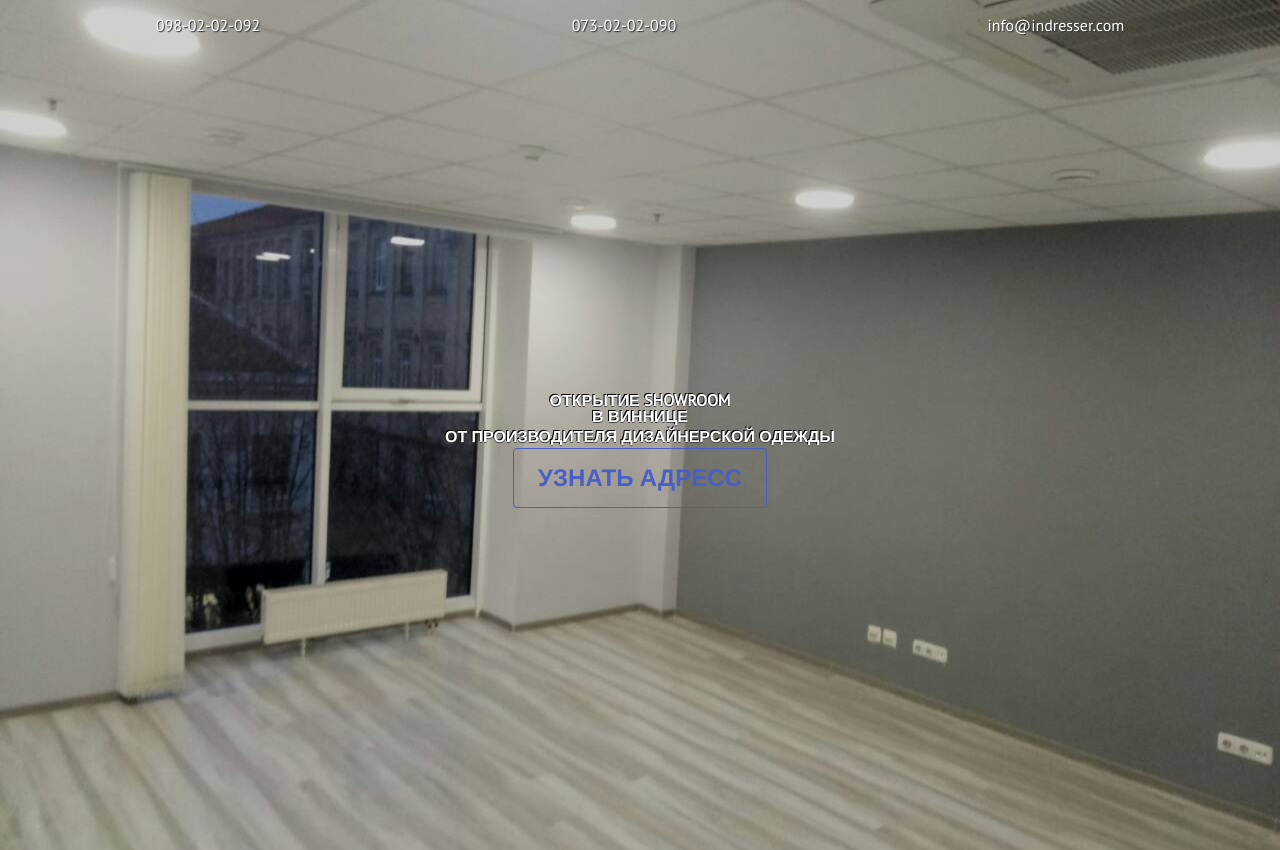
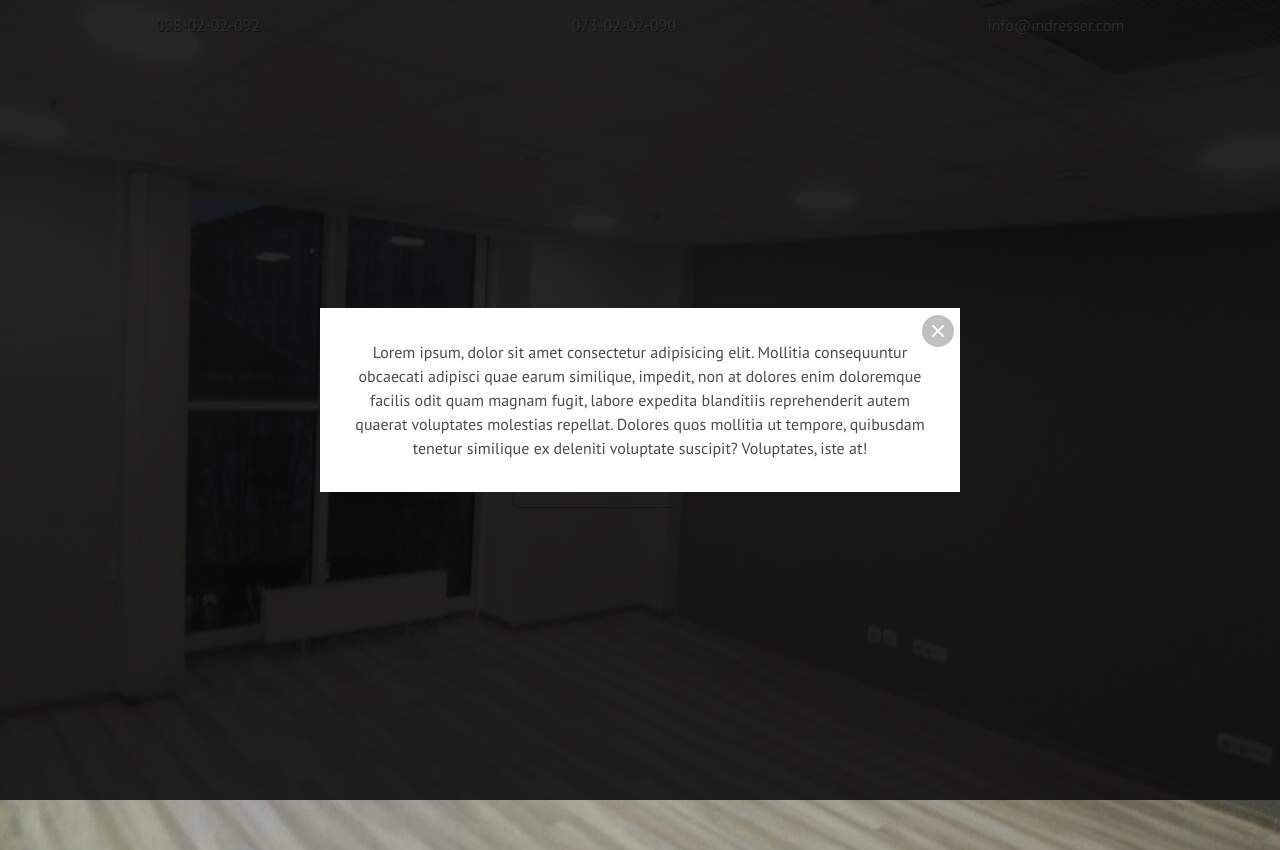
Before and after one commit to Sun1ive/showroom, a Vue app: page / in a window 1280 px wide. Both pictures are taken after a click on the link "УЗНАТЬ АДРЕСС". Built offline with nearby package versions, Linux system fonts and the light colour scheme.

Commit message:
fixed modal

```diff
--- a/src/App.vue
+++ b/src/App.vue
@@ -2,21 +2,20 @@
   <div id="app">
     <app-header/>
     <app-main/>
-
-    <app-modal/>
+    <app-footer/>
   </div>
 </template>
 
 <script>
 import Header from '@/components/Header'
 import Main from '@/components/Main'
-import Modal from '@/components/modal/Modal'
+import Footer from '@/components/Footer'
 
 export default {
   components: {
     'app-header': Header,
     'app-main': Main,
-    'app-modal': Modal,
+    'app-footer': Footer,
   },
 };
 </script>
--- a/src/components/Main.vue
+++ b/src/components/Main.vue
@@ -4,13 +4,34 @@
       <h1>Открытие showroom</h1>
       <h2>В Виннице</h2>
       <h3>от производителя дизайнерской одежды</h3>
-      <a class="button is-link is-outlined is-large">Узнать адресс</a>
+      <a class="button is-link is-outlined is-large" @click="showModal">Узнать адресс</a>
     </section>
+
+    <app-modal :isActive="isActive" @closeModal="closeModal"></app-modal>
   </main>
 </template>
 
 <script>
-export default {};
+import Modal from '@/components/modal/Modal';
+
+export default {
+  components: {
+    'app-modal': Modal,
+  },
+  data() {
+    return {
+      isActive: false,
+    };
+  },
+  methods: {
+    showModal() {
+      this.isActive = true;
+    },
+    closeModal() {
+      this.isActive = false;
+    },
+  },
+};
 </script>
 
 <style scoped>
--- a/src/components/modal/Modal.vue
+++ b/src/components/modal/Modal.vue
@@ -3,24 +3,37 @@
   <div class="modal-background"></div>
   <div class="modal-content">
     Lorem ipsum, dolor sit amet consectetur adipisicing elit. Mollitia consequuntur obcaecati adipisci quae earum similique, impedit, non at dolores enim doloremque facilis odit quam magnam fugit, labore expedita blanditiis reprehenderit autem quaerat voluptates molestias repellat. Dolores quos mollitia ut tempore, quibusdam tenetur similique ex deleniti voluptate suscipit? Voluptates, iste at!
+  <button class="modal-close is-large" aria-label="close" @click="closeModal"></button>
   </div>
-  <button class="modal-close is-large" aria-label="close"></button>
 </div>
 </template>
 
 <script>
-  export default {
-    data() {
-      return {
-        isActive: false,
-      }
-    }
-  }
+export default {
+  props: {
+    isActive: {
+      type: Boolean,
+      required: true,
+    },
+  },
+  methods: {
+    closeModal() {
+      this.$emit('closeModal');
+    },
+  },
+};
 </script>
 
 <style scoped>
 .modal-content {
   background-color: #fff;
   padding: 2rem;
+  position: relative;
+}
+.modal-close.is-large {
+  position: absolute;
+  top: 4%;
+  right: 1%;
+  background-color: #c0c0c0;
 }
 </style>
```
